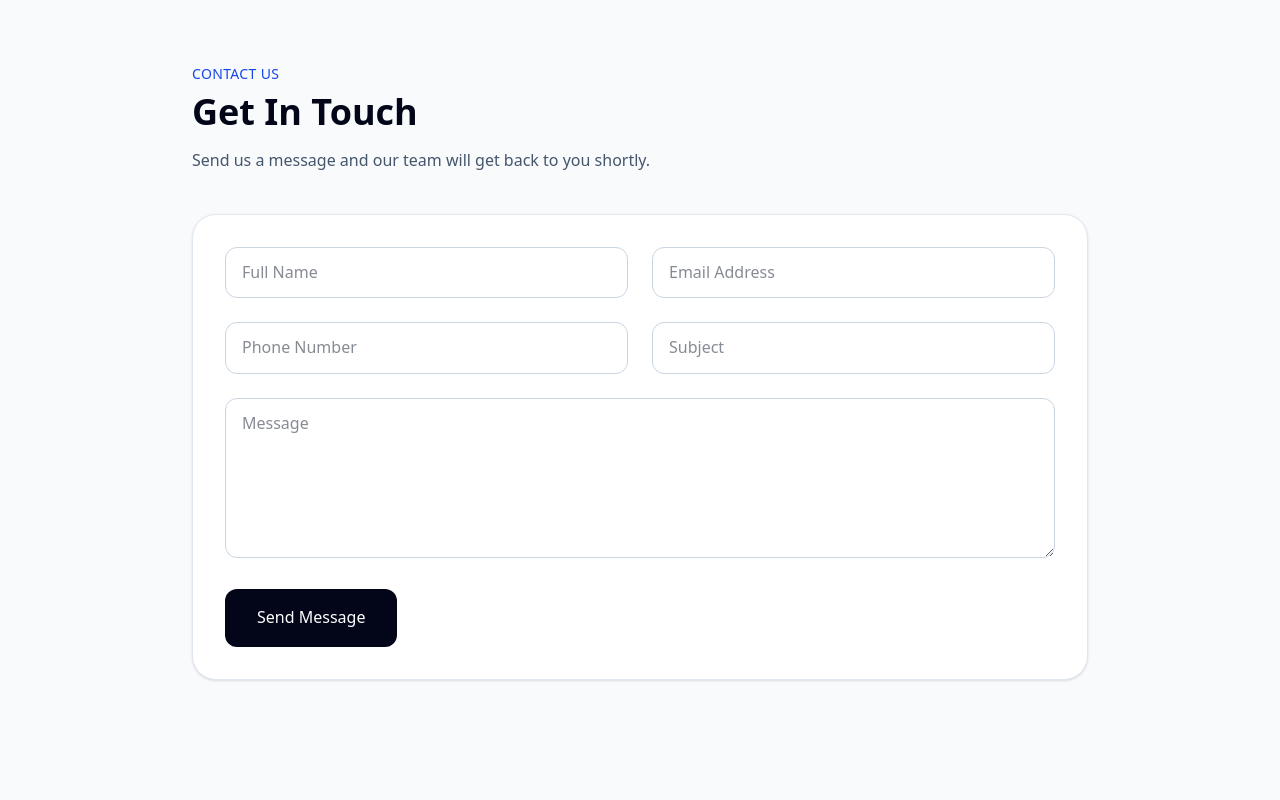
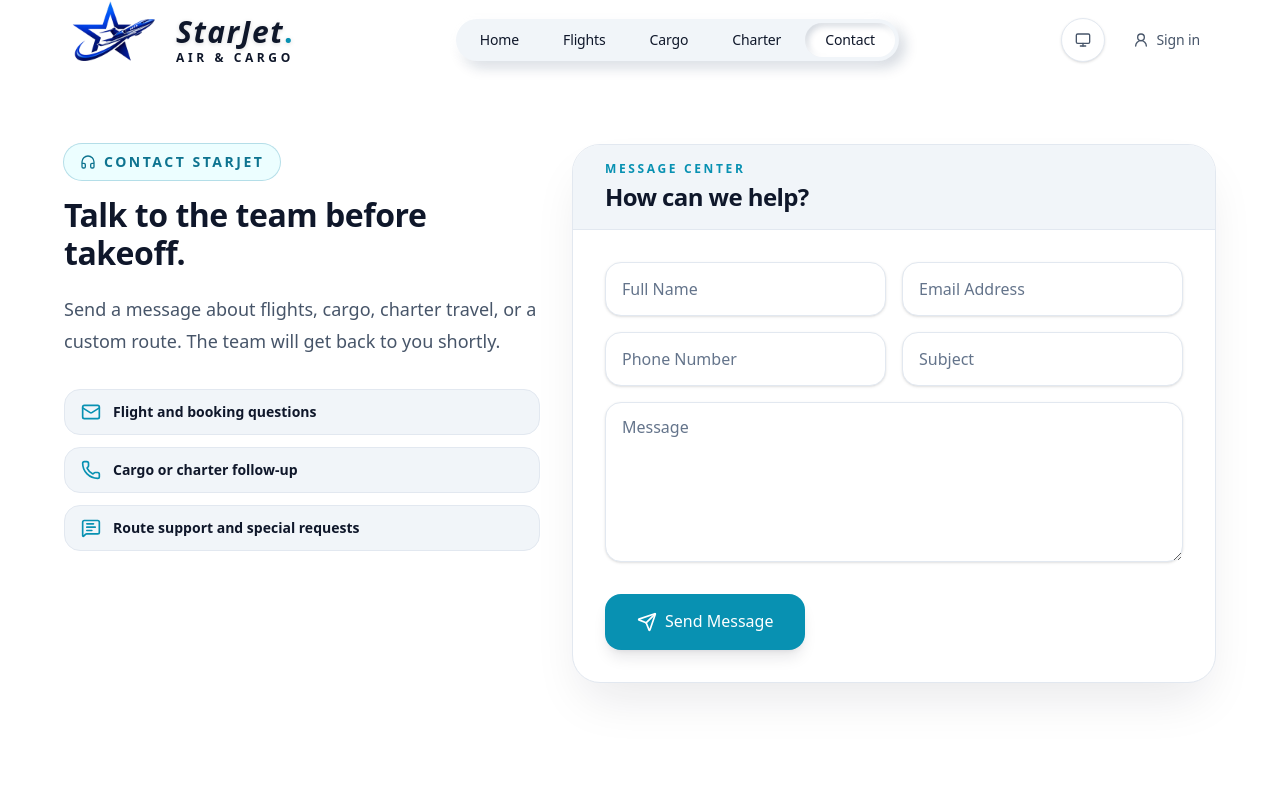
Before and after one commit to Webaigen2026/Starjet, a Next.js app: page /contact in a window 1280 px wide. Shown: the top 800 px of the page. Built offline with nearby package versions, Linux system fonts and the light colour scheme.

Commit message:
Restore contact page frontend

```diff
--- a/app/contact/page.tsx
+++ b/app/contact/page.tsx
@@ -1,6 +1,16 @@
 "use client";
 
 import { useState } from "react";
+import Navbar from "../components/Navbar";
+import Footer from "../components/Footer";
+import {
+  Headphones,
+  Mail,
+  MessageSquareText,
+  Phone,
+  Plane,
+  Send,
+} from "lucide-react";
 
 export default function ContactPage() {
   const [loading, setLoading] = useState(false);
@@ -39,77 +49,128 @@ export default function ContactPage() {
   }
 
   return (
-    <main className="min-h-screen bg-slate-50 px-6 py-16">
-      <div className="mx-auto max-w-4xl">
-        <div className="mb-10">
-          <p className="text-sm font-semibold uppercase tracking-wide text-blue-700">
-            Contact Us
+    <>
+      <Navbar />
+      {/* Fully theme-aware page — no fixed dark backdrop, so every color
+          here follows light/dark mode via tokens. */}
+      <main className="min-h-screen bg-background text-primary">
+        <section className="relative overflow-hidden px-4 py-12 sm:px-6 lg:py-16">
+          <Plane
+            className="pointer-events-none absolute right-8 top-24 h-56 w-56 -rotate-12 text-primary/5"
+            aria-hidden="true"
+          />
+
+          <div className="relative mx-auto grid max-w-6xl gap-8 lg:grid-cols-[0.85fr_1.15fr] lg:items-start">
+            <div>
+              <p className="inline-flex items-center gap-2 rounded-full bg-accent-muted px-4 py-2 text-sm font-black uppercase tracking-[0.18em] text-accent-muted-foreground ring-1 ring-accent/30">
+                <Headphones className="h-4 w-4" aria-hidden="true" />
+                Contact StarJet
               </p>
 
-          <h1 className="mt-2 text-4xl font-bold text-slate-950">
-            Get In Touch
+              <h1 className="section-title mt-4 text-primary lg:text-[clamp(1.75rem,1.2rem+1.5vw,2.25rem)]">
+                Talk to the team before takeoff.
               </h1>
 
-          <p className="mt-4 text-slate-600">
-            Send us a message and our team will get back to you shortly.
+              <p className="mt-5 text-lg leading-8 text-secondary">
+                Send a message about flights, cargo, charter travel, or a
+                custom route. The team will get back to you shortly.
               </p>
+
+              <div className="mt-8 grid gap-3">
+                <InfoPill
+                  icon={<Mail className="h-5 w-5" aria-hidden="true" />}
+                  text="Flight and booking questions"
+                />
+                <InfoPill
+                  icon={<Phone className="h-5 w-5" aria-hidden="true" />}
+                  text="Cargo or charter follow-up"
+                />
+                <InfoPill
+                  icon={<MessageSquareText className="h-5 w-5" aria-hidden="true" />}
+                  text="Route support and special requests"
+                />
+              </div>
             </div>
 
             <form
               onSubmit={handleSubmit}
-          className="rounded-3xl border border-slate-200 bg-white p-8 shadow-sm"
+              className="overflow-hidden rounded-[28px] border border-border bg-surface text-primary shadow-2xl shadow-[color:var(--shadow-color)]"
             >
-          <div className="grid gap-6 md:grid-cols-2">
-            <input
-              name="fullName"
-              required
-              placeholder="Full Name"
-              className="rounded-xl border border-slate-300 px-4 py-3"
-            />
+              <div className="border-b border-border bg-surface-muted px-5 py-4 sm:px-8">
+                <p className="text-xs font-black uppercase tracking-[0.22em] text-accent">
+                  Message center
+                </p>
+                <h2 className="mt-1 text-2xl font-black tracking-tight text-primary">
+                  How can we help?
+                </h2>
+              </div>
 
-            <input
-              name="email"
-              type="email"
-              required
-              placeholder="Email Address"
-              className="rounded-xl border border-slate-300 px-4 py-3"
-            />
-
-            <input
-              name="phone"
-              placeholder="Phone Number"
-              className="rounded-xl border border-slate-300 px-4 py-3"
-            />
-
-            <input
-              name="subject"
-              placeholder="Subject"
-              className="rounded-xl border border-slate-300 px-4 py-3"
-            />
+              <div className="p-5 sm:p-8">
+                <div className="grid gap-4 md:grid-cols-2">
+                  <TextField name="fullName" required placeholder="Full Name" />
+                  <TextField name="email" type="email" required placeholder="Email Address" />
+                  <TextField name="phone" placeholder="Phone Number" />
+                  <TextField name="subject" placeholder="Subject" />
                 </div>
 
                 <textarea
                   name="message"
                   required
                   placeholder="Message"
-            className="mt-6 min-h-40 w-full rounded-xl border border-slate-300 px-4 py-3"
+                  className="mt-4 min-h-40 w-full rounded-2xl border border-border bg-surface px-4 py-3 text-sm font-bold text-primary shadow-sm outline-none placeholder:text-muted focus:border-accent"
                 />
 
                 <button
                   type="submit"
                   disabled={loading}
-            className="mt-6 rounded-xl bg-slate-950 px-8 py-4 font-semibold text-white"
+                  className="mt-6 inline-flex h-14 items-center justify-center gap-2 rounded-2xl bg-accent px-8 text-sm font-black text-accent-foreground shadow-lg shadow-[color:var(--shadow-color)] transition hover:bg-accent-hover disabled:opacity-60"
                 >
+                  <Send className="h-5 w-5" aria-hidden="true" />
                   {loading ? "Sending..." : "Send Message"}
                 </button>
 
                 {success && (
-            <p className="mt-4 text-green-600">
+                  <p className="mt-4 rounded-2xl border border-success/30 bg-success-muted px-4 py-3 text-sm font-bold text-success-foreground">
                     Message sent successfully.
                   </p>
                 )}
+              </div>
             </form>
           </div>
+        </section>
       </main>
+      <Footer />
+    </>
   );
 }
+
+function TextField({
+  name,
+  placeholder,
+  type = "text",
+  required,
+}: {
+  name: string;
+  placeholder: string;
+  type?: string;
+  required?: boolean;
+}) {
+  return (
+    <input
+      name={name}
+      type={type}
+      required={required}
+      placeholder={placeholder}
+      className="h-[54px] rounded-2xl border border-border bg-surface px-4 text-sm font-bold text-primary shadow-sm outline-none placeholder:text-muted focus:border-accent"
+    />
+  );
+}
+
+function InfoPill({ icon, text }: { icon: React.ReactNode; text: string }) {
+  return (
+    <div className="flex items-center gap-3 rounded-2xl border border-border bg-surface-muted px-4 py-3 text-sm font-bold text-primary">
+      <span className="text-accent">{icon}</span>
+      {text}
+    </div>
+  );
+}
```
Lines whose indentation alone changed are shown as unchanged.
